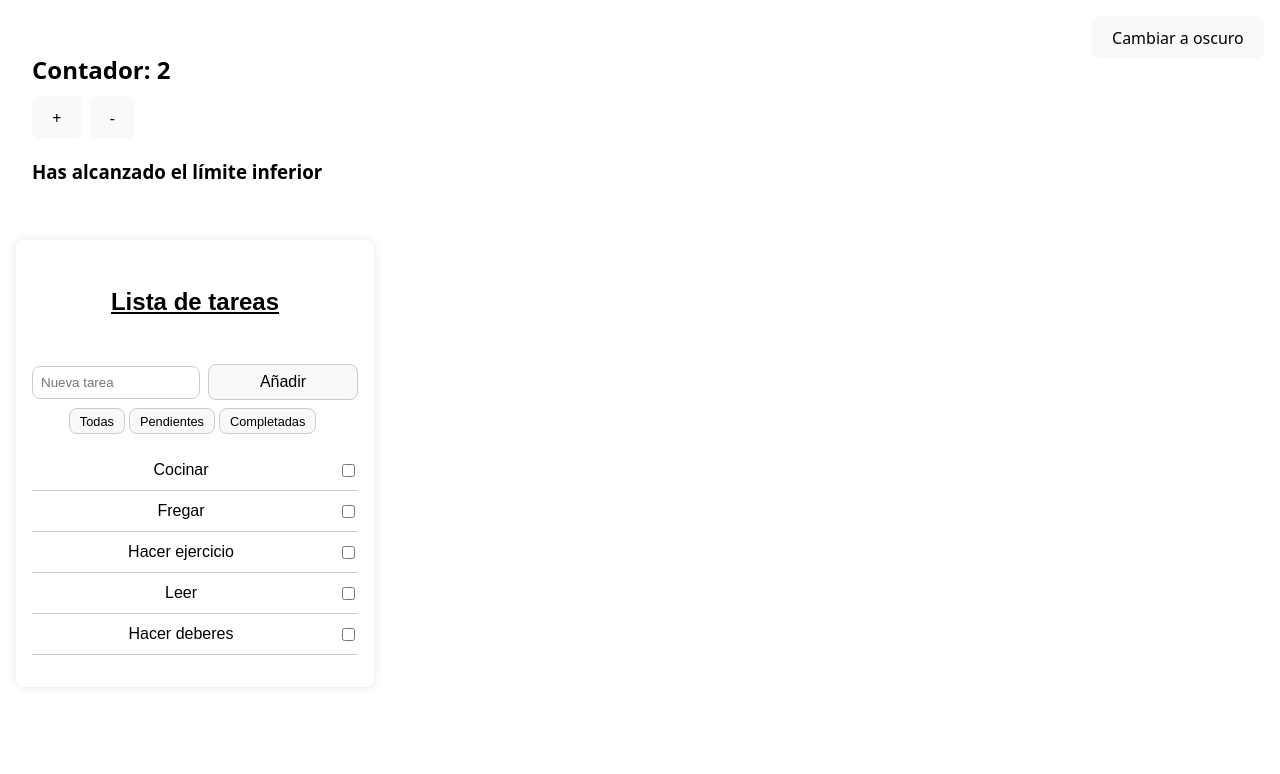
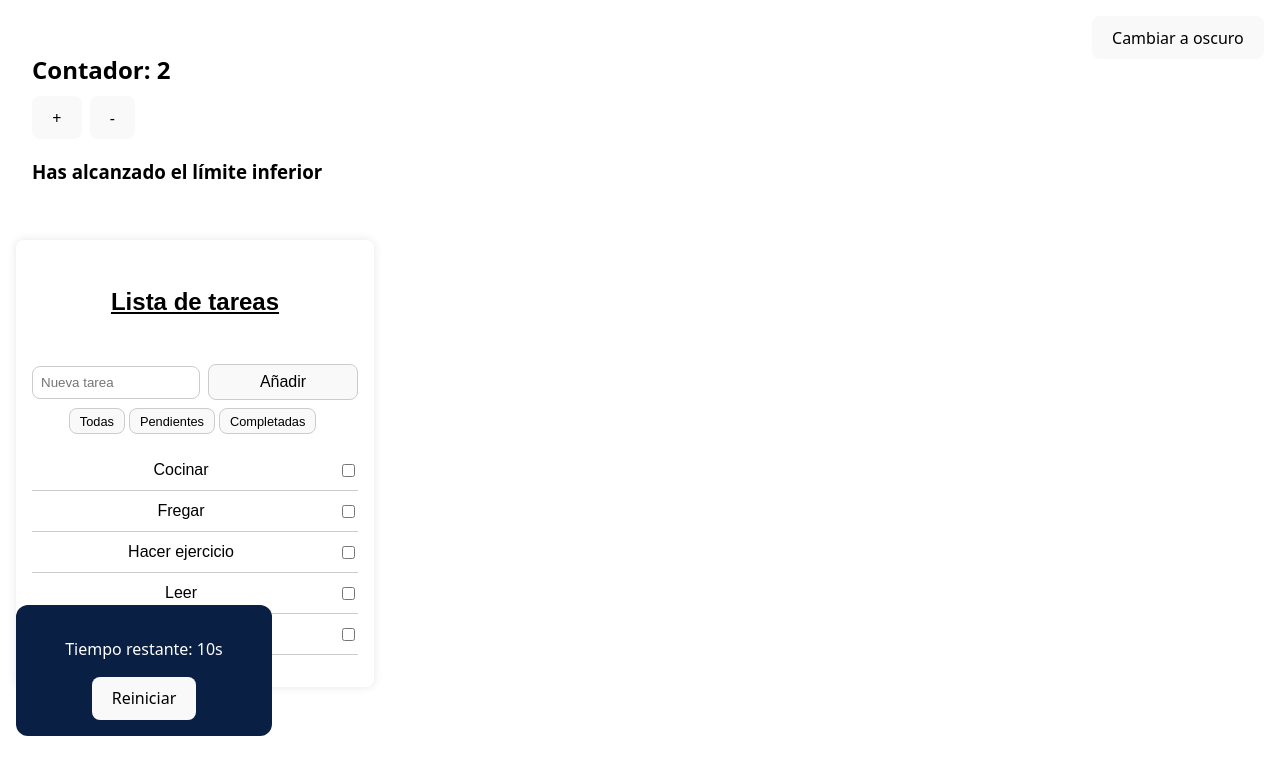
Before and after one commit to benx15/React-Actividad06, a React (Vite) app: page / in a window 1280 px wide. Shown: the top 774 px of the page. Built offline with nearby package versions, Linux system fonts and the light colour scheme.

Commit message:
Creado y Terminado Ejercicio4

```diff
--- a/src/App.jsx
+++ b/src/App.jsx
@@ -5,6 +5,7 @@ import './App.css'
 import Ejercicio1 from './Ejercicio1'
 import Ejercicio2 from './Ejercicio2'
 import Ejercicio3 from './Ejercicio3'
+import Ejercicio4 from './Ejercicio4'
 import { ThemeProvider } from './Ejercicio3tema'
 
 function App() {
@@ -21,6 +22,8 @@ function App() {
         <Ejercicio2/>
       </ThemeProvider>
 
+      <Ejercicio4/>
+
     </div>
   )
 }
--- a/src/Ejercicio2.jsx
+++ b/src/Ejercicio2.jsx
@@ -47,7 +47,7 @@ function Ejercicio2(){
   return (
     <div style={{
       ...estilos.contenedor,
-      backgroundColor: theme === "light" ? "white" : "#222",
+      backgroundColor: theme === "light" ? "white" : "#333",
       color: theme === "light" ? "#000" : "#fff"
     }}>
       <h2 style={{
--- /dev/null
+++ b/src/Ejercicio4.jsx
@@ -0,0 +1,60 @@
+import { useState,useEffect, useRef } from "react";
+
+function Ejercicio4(){
+
+    const tiempoInicial = 15;
+    const [tiempoRestante, setTiempoRestante] = useState(tiempoInicial);
+    const intervaloRef = useRef(null);
+
+    useEffect(() => {
+        intervaloRef.current = setInterval(() => {
+        setTiempoRestante((prev) => {
+        if (prev <= 1) {
+          clearInterval(intervaloRef.current);
+          return 0;
+        }
+        return prev - 1;
+      });
+    }, 1000);
+
+    return () => clearInterval(intervaloRef.current);
+    }, []);
+
+const reiniciar = () => {
+    clearInterval(intervaloRef.current);
+    setTiempoRestante(tiempoInicial);
+
+    intervaloRef.current = setInterval(() => {
+      setTiempoRestante((prev) => {
+        if (prev <= 1) {
+          clearInterval(intervaloRef.current);
+          return 0;
+        }
+        return prev - 1;
+      });
+    }, 1000);
+  };
+
+   return (
+    <div
+      style={{
+        position: "fixed",
+        bottom: "4rem",
+        left: "1rem",
+        padding: "1rem",
+        backgroundColor: "#0a1f44",
+        borderRadius: "0.75rem",
+        width: "14rem",
+        color: "white",
+      }}
+    >
+      <p>Tiempo restante: {tiempoRestante}s</p>
+      <button onClick={reiniciar}>
+        Reiniciar
+      </button>
+    </div>
+  );
+
+}
+
+export default Ejercicio4;
```
